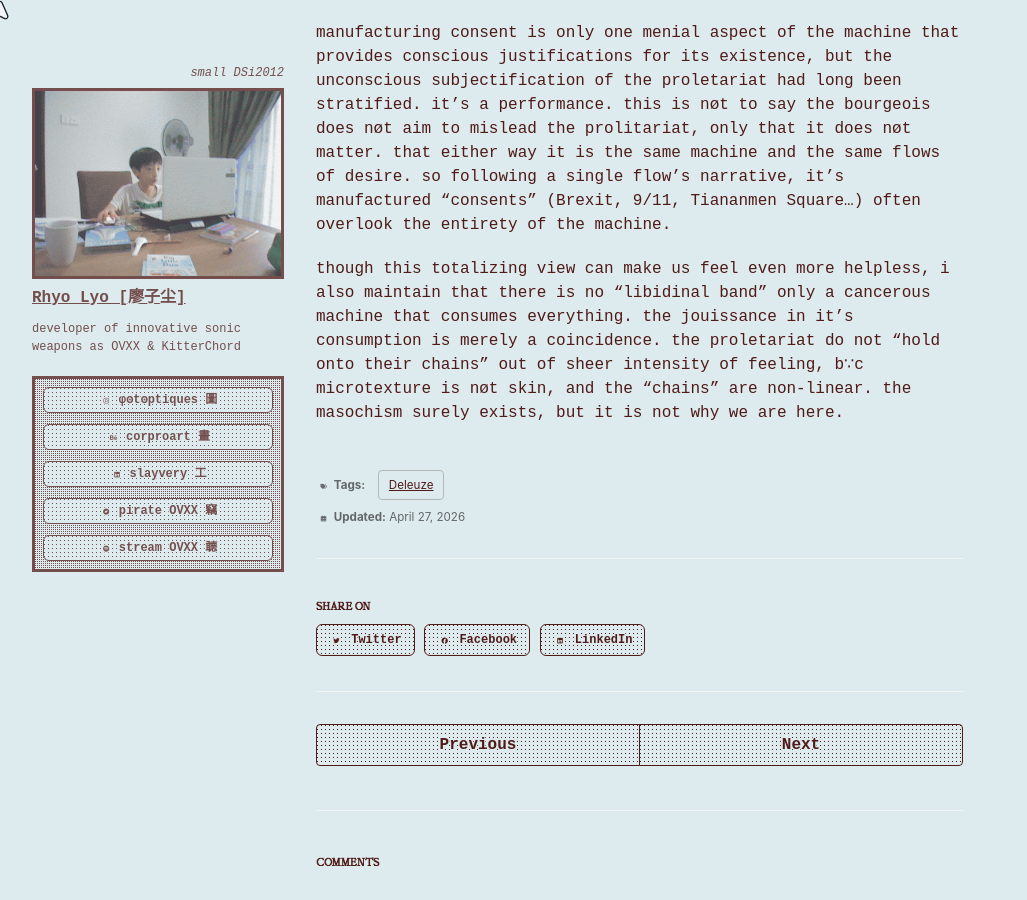
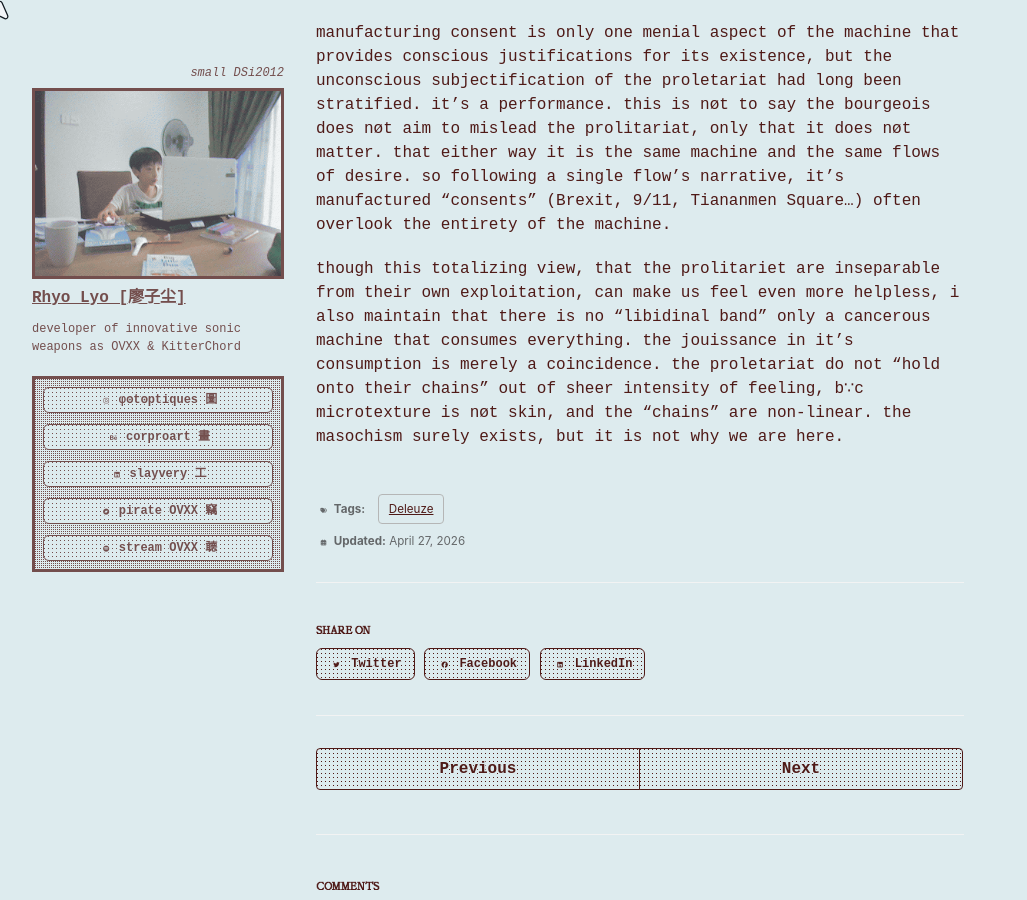
Before and after one commit to cryotato/cryotato.github.io, a Jekyll site: the page built from _posts/2026-04-27-microtextures.md, in a window 1280 px wide and 900 px high, scrolled down 1597 px. Shown: the whole window, without its empty margins (0-1027 px from the left). Built offline with Jekyll 4.4.1, drawn with Linux system fonts in a browser that asks for light colours; cached includes are drawn as plain includes; some web fonts are replaced; comment, search, counter and statistics services are not loaded.

Commit message:
Update 2026-04-27-microtextures.md

```diff
--- a/_posts/2026-04-27-microtextures.md
+++ b/_posts/2026-04-27-microtextures.md
@@ -15,4 +15,4 @@
 
 manufacturing consent is only one menial aspect of the machine that provides conscious justifications for its existence, but the unconscious subjectification of the proletariat had long been stratified. it's a performance. this is nøt to say the bourgeois does nøt aim to mislead the prolitariat, only that it does nøt matter. that either way it is the same machine and the same flows of desire. so following a single flow’s narrative, it's manufactured “consents” (Brexit, 9/11, Tiananmen Square…) often overlook the entirety of the machine.
 
-though this totalizing view can make us feel even more helpless, i also maintain that there is no “libidinal band” only a cancerous machine that consumes everything. the jouissance in it's consumption is merely a coincidence. the proletariat do not “hold onto their chains” out of sheer intensity of feeling, b∵c microtexture is nøt skin, and the “chains” are non-linear. the masochism surely exists, but it is not why we are here.
+though this totalizing view, that the prolitariet are inseparable from their own exploitation, can make us feel even more helpless, i also maintain that there is no “libidinal band” only a cancerous machine that consumes everything. the jouissance in it's consumption is merely a coincidence. the proletariat do not “hold onto their chains” out of sheer intensity of feeling, b∵c microtexture is nøt skin, and the “chains” are non-linear. the masochism surely exists, but it is not why we are here.
```
